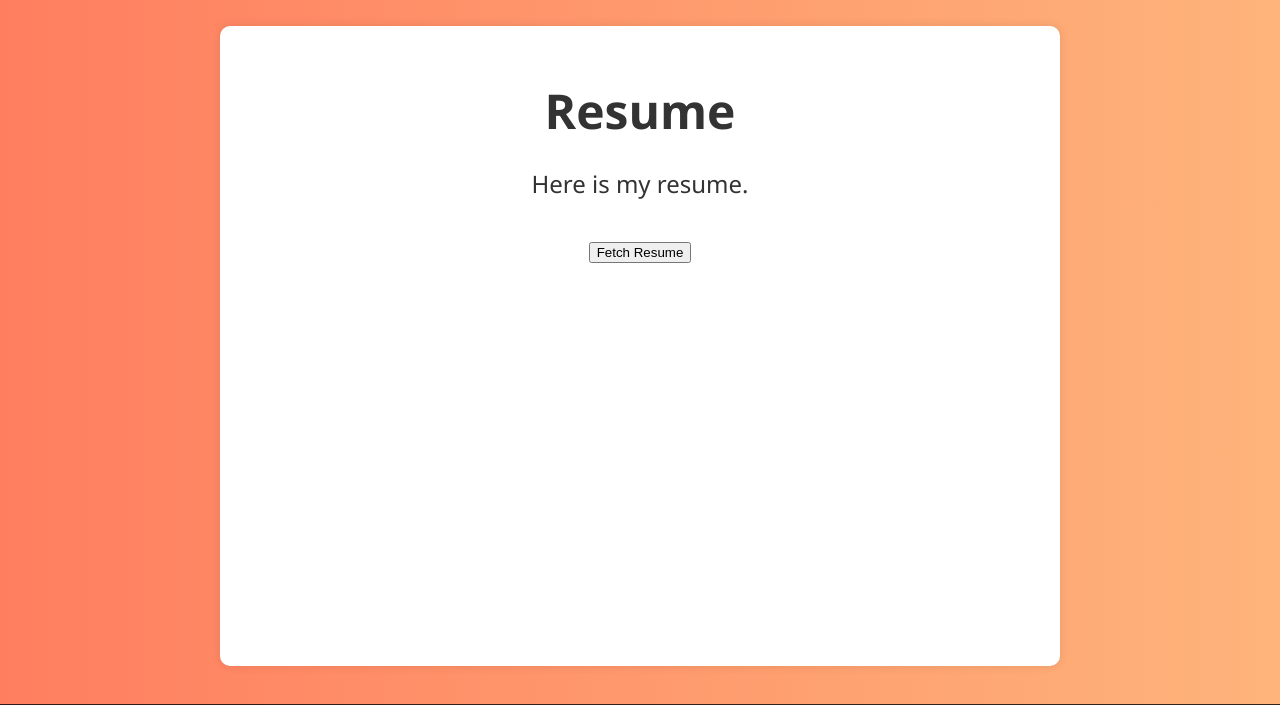
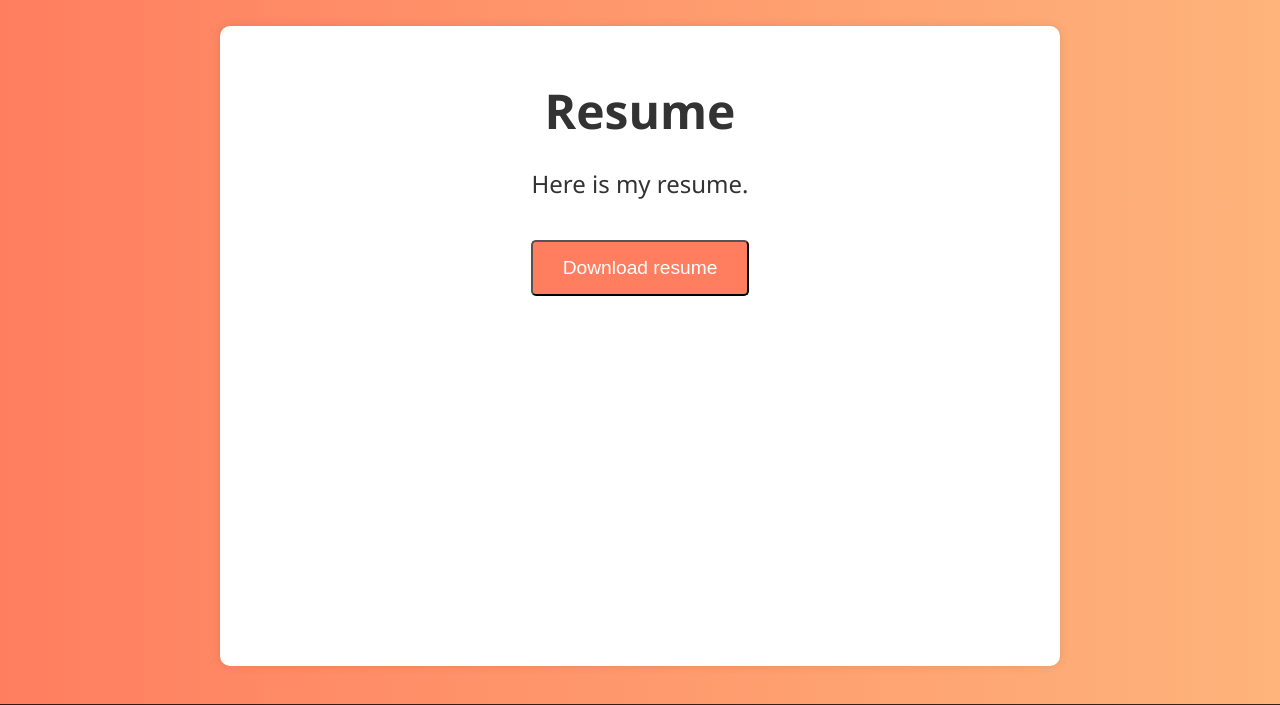
Before and after one commit to PlushaQ/portfolio-flask, a Flask app: page /resume in a window 1280 px wide. Shown: the part 54-759 px from the top of the page. Run offline with Flask 3, Linux system fonts and the light colour scheme.

Commit message:
Added styling to buttons

```diff
--- a/static/css/styles.css
+++ b/static/css/styles.css
@@ -172,6 +172,7 @@ p {
     border: 1px solid #888;
     width: 80%;
     max-width: 600px;
+    border-radius: 10px;
 }
 
 .close {
--- a/templates/resume.html
+++ b/templates/resume.html
@@ -3,11 +3,12 @@
 {% block content %}
     <h1>Resume</h1>
     <p>Here is my resume.</p>
-    <button id="fetchButton">Fetch Resume</button>
+    <button id="fetchButton" class="btn">Download resume</button>
     <div id="download" class="download">
         <div class="download-content">
             <span class="close">&times;</span>
-            <button id="downloadButton">Download Resume</button>
+            <p> The file is ready, click button below to download resume.</p>
+            <button id="downloadButton" class="btn">Download Resume</button>
         </div>
     </div>
 {% endblock %}
```
